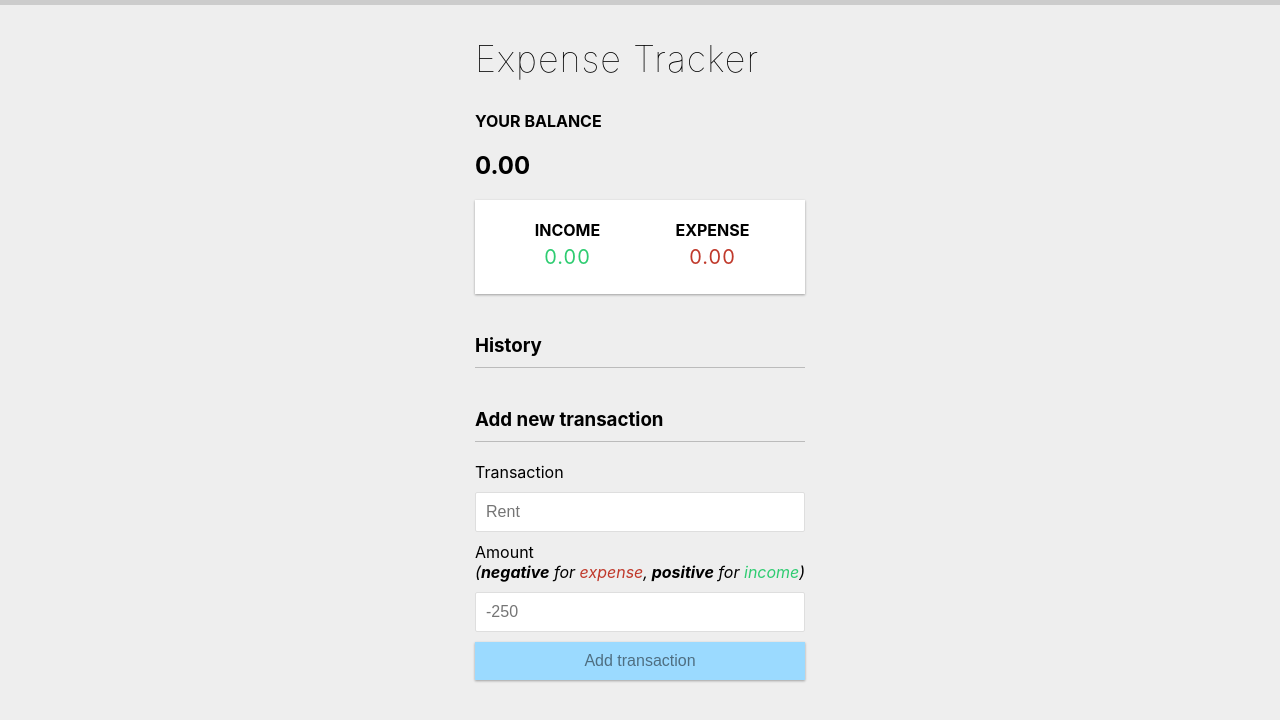
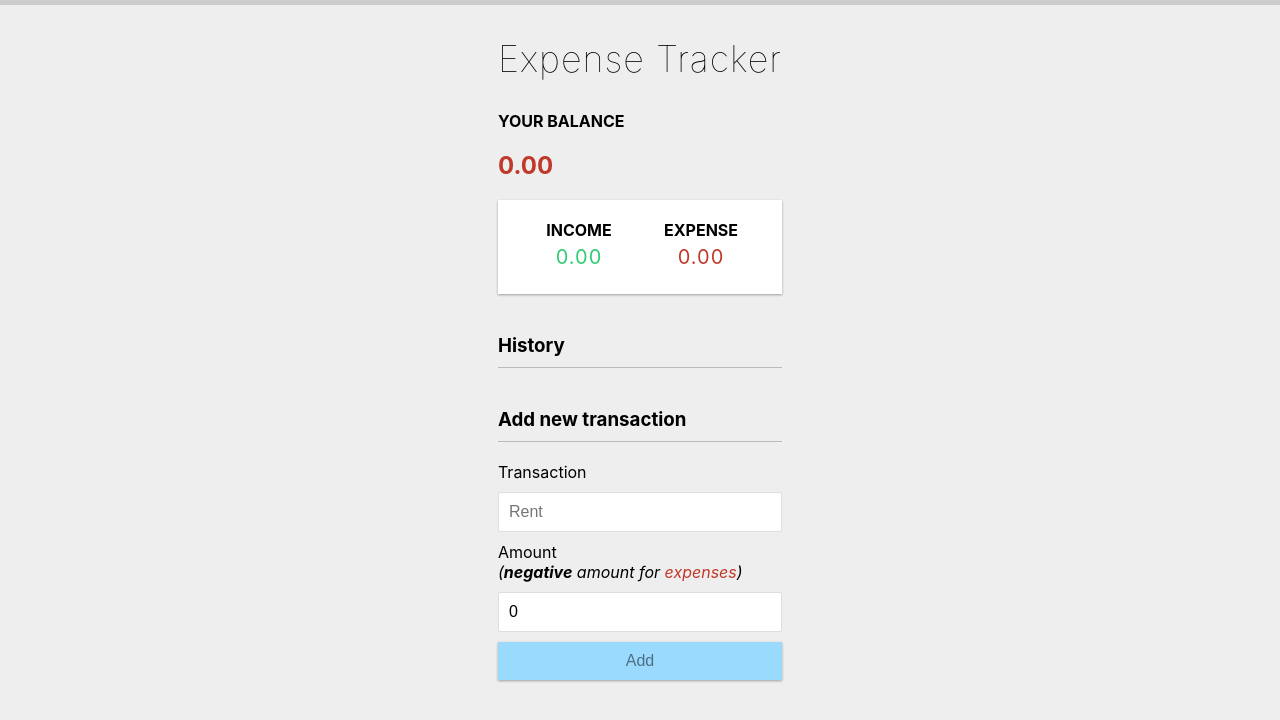
Before and after one commit to aydgn/expense-tracker, a React (Vite) app: page / in a window 1280 px wide. Shown: the top 720 px of the page. Built offline with nearby package versions, Linux system fonts and the light colour scheme.

Commit message:
moneyFormatter moved to context, css fixes

```diff
--- a/src/App.css
+++ b/src/App.css
@@ -61,13 +61,7 @@ h4 {
   margin: 5px 0;
 }
 
-.plus {
-  color: #2ecc71;
-}
 
-.minus {
-  color: #c0392b;
-}
 
 label {
   display: inline-block;
@@ -146,3 +140,11 @@ input[type='number'] {
 .list li:hover .delete-btn {
   opacity: 1;
 }
+
+.plus {
+  color: #2ecc71;
+}
+
+.minus {
+  color: #c0392b;
+}
--- a/src/components/AddTransaction.jsx
+++ b/src/components/AddTransaction.jsx
@@ -4,7 +4,7 @@ import { GlobalContext } from "../context/GlobalState";
 export const AddTransaction = () => {
   // States
   const [text, setText] = useState("");
-  const [amount, setAmount] = useState("");
+  const [amount, setAmount] = useState("0");
 
   // Context
   const { addTransaction } = useContext(GlobalContext);
@@ -42,8 +42,8 @@ export const AddTransaction = () => {
           <label htmlFor="amount">
             Amount <br />
             <i>
-              (<b>negative</b> for <span className="minus">expense</span>,
-              <b> positive</b> for <span className="plus">income</span>)
+              (<b>negative</b> amount for
+              <span className="minus"> expenses</span>)
             </i>
           </label>
           <input
@@ -53,7 +53,16 @@ export const AddTransaction = () => {
             placeholder="-250"
           />
         </div>
-        <button className="btn">Add transaction</button>
+        <button
+
+          className="btn"
+          // if amount is greater than zero, make backgroundColor #2ecc71, if it is less than zero make it #e74c3c, if it is equal to zero make it #f1c40f
+          style={{
+            backgroundColor: amount > 0 ? "#2ecc71" : amount < 0 ? "#e74c3c" : "",
+          }}
+        >
+          {amount > 0 ? "Addding Income" : amount < 0 ? "Adding Expense" : "Add"}
+        </button>
       </form>
     </>
   );
--- a/src/components/Balance.jsx
+++ b/src/components/Balance.jsx
@@ -1,13 +1,9 @@
 import React, { useContext } from "react";
 import { GlobalContext } from "../context/GlobalState";
 
-function moneyFormatter(num) {
-  return num.toFixed(2).replace(/(\d)(?=(\d{3})+\.)/g, "$1,");
-}
-
 export const Balance = () => {
   // Get the current balance from the context
-  const { transactions } = useContext(GlobalContext);
+  const { transactions, moneyFormatter } = useContext(GlobalContext);
 
   // Return the balance
   const amounts = transactions.map(transaction => transaction.amount);
@@ -18,7 +14,7 @@ export const Balance = () => {
   return (
     <>
       <h4>Your Balance</h4>
-      <h2>{moneyFormatter(total)}</h2>
+      <h2 className={total > 0 ? "plus" : "minus"}>{moneyFormatter(total)}</h2>
     </>
   );
 };
--- a/src/components/IncomeExpenses.jsx
+++ b/src/components/IncomeExpenses.jsx
@@ -2,12 +2,9 @@ import React, { useContext } from "react";
 import { GlobalContext } from "../context/GlobalState";
 
 //Money formatter function
-function moneyFormatter(num) {
-  return num.toFixed(2).replace(/(\d)(?=(\d{3})+\.)/g, "$1,");
-}
 
 export const IncomeExpenses = () => {
-  const { transactions } = useContext(GlobalContext);
+  const { transactions, moneyFormatter } = useContext(GlobalContext);
 
   const amounts = transactions.map(transaction => transaction.amount);
 
--- a/src/components/Transaction.jsx
+++ b/src/components/Transaction.jsx
@@ -1,13 +1,8 @@
 import React, { useContext } from "react";
 import { GlobalContext } from "../context/GlobalState";
 
-//Money formatter function
-function moneyFormatter(num) {
-  return num.toFixed(2).replace(/(\d)(?=(\d{3})+\.)/g, "$1,");
-}
-
 export const Transaction = ({ transaction }) => {
-  const { deleteTransaction } = useContext(GlobalContext);
+  const { deleteTransaction, moneyFormatter } = useContext(GlobalContext);
 
   // Render sign according to the transaction type
   const sign = transaction.amount < 0 ? "" : "+";
@@ -15,7 +10,7 @@ export const Transaction = ({ transaction }) => {
   return (
     <li className={transaction.amount < 0 ? "minus" : "plus"}>
       {transaction.text}
-      <span>
+      <span className="transaction">
         {sign}
         {moneyFormatter(transaction.amount)}
       </span>
--- a/src/context/GlobalState.jsx
+++ b/src/context/GlobalState.jsx
@@ -28,12 +28,17 @@ export const GlobalProvider = ({ children }) => {
     });
   }
 
+  function moneyFormatter(num) {
+    return num.toFixed(2).replace(/(\d)(?=(\d{3})+\.)/g, "$1,");
+  }
+
   return (
     <GlobalContext.Provider
       value={{
         transactions: state.transactions,
         deleteTransaction,
         addTransaction,
+        moneyFormatter,
       }}
     >
       {children}
```
